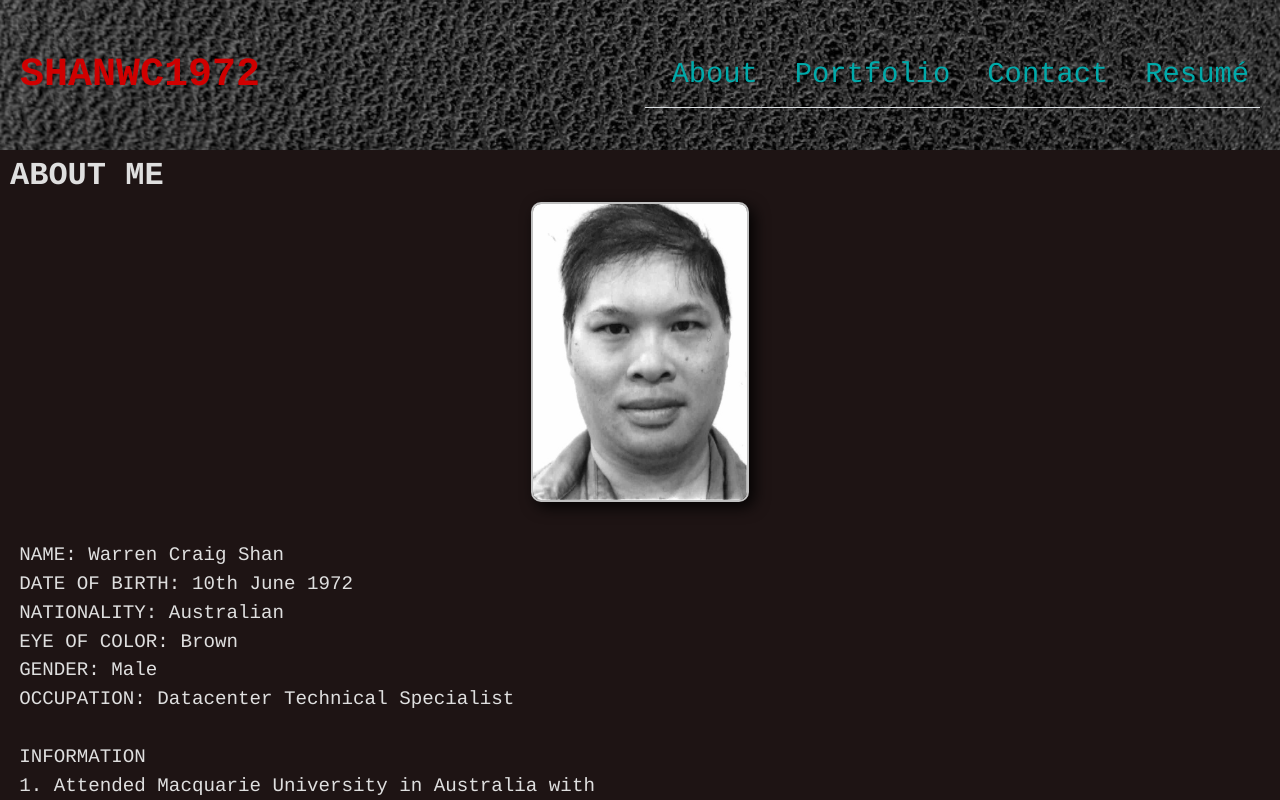
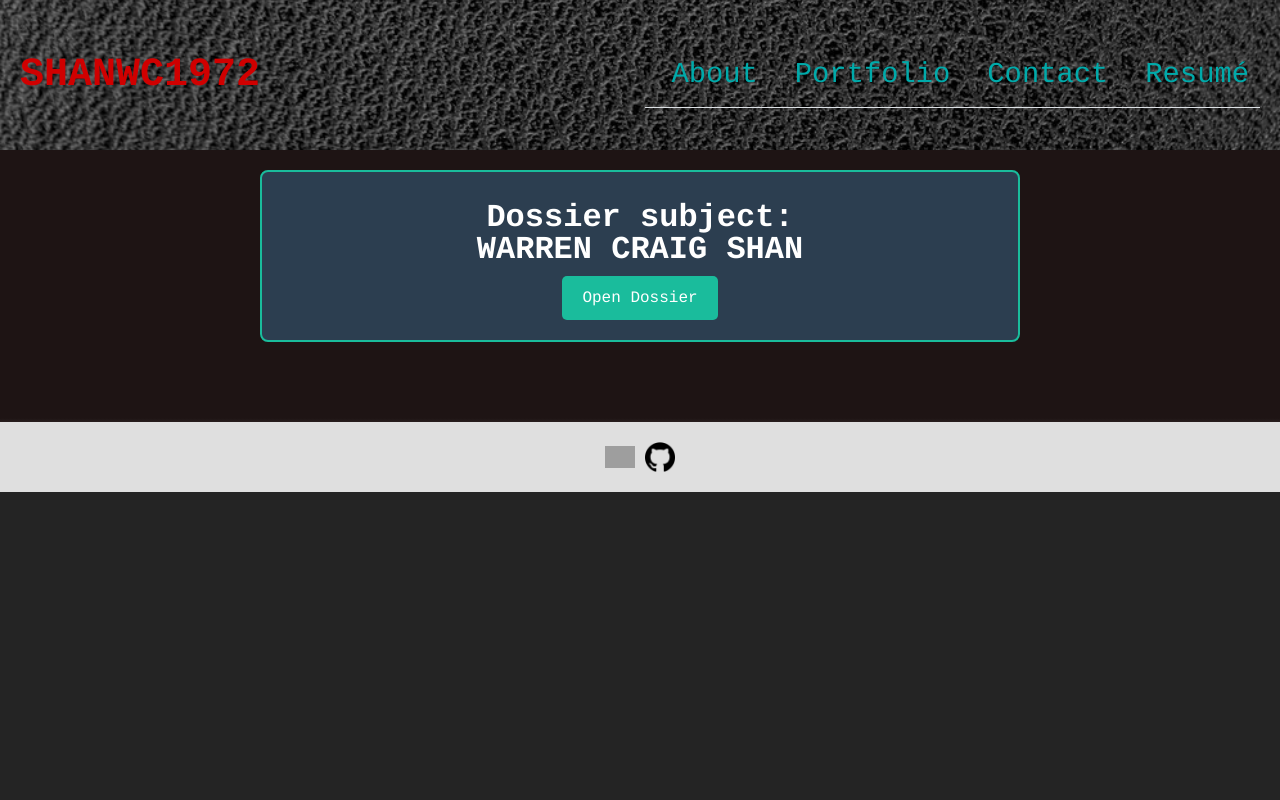
Before and after one commit to shanwc1972/React-Portfolio, a React (Vite) app: page / in a window 1280 px wide. Shown: the top 800 px of the page. Built offline with nearby package versions, Linux system fonts and the light colour scheme; grey boxes are pictures that could not be loaded.

Commit message:
About me changes and readme update.

```diff
--- a/src/components/pages/About.jsx
+++ b/src/components/pages/About.jsx
@@ -1,16 +1,30 @@
+import { useState } from 'react';
+
 export default function About() {
+  const [isOpen, setIsOpen] = useState(false);
+
+  const toggleDossier = () => {
+    setIsOpen(!isOpen);
+  };
+
   return (
-    <div>
-      <h2>ABOUT ME</h2>
-      <figure id="port-photo">
-          <img src="/assets/images/warrenshan.jpeg" alt="Warren Craig Shan portrait" />
-      </figure>
-      <div className="flexbody">
-        <article>
-          <p>NAME: Warren Craig Shan<br />
+    <div className={`dossier-container ${isOpen ? 'open' : ''}`}>
+      {/* Dossier Cover */}
+      <div className="dossier-cover">
+        <h2>Dossier subject:<br />WARREN CRAIG SHAN</h2>
+        <button className="open-button" onClick={toggleDossier}>
+          {isOpen ? 'Close Dossier' : 'Open Dossier'}
+        </button>
+      </div>
+
+      {/* Dossier Content */}
+      <div className="dossier-content">
+        <div className="dossier-details">
+          <article>
+            NAME: Warren Craig Shan<br />
             DATE OF BIRTH: 10th June 1972<br />
             NATIONALITY: Australian<br />
-            EYE OF COLOR: Brown<br />
+            EYE COLOR: Brown<br />
             GENDER: Male<br />
             OCCUPATION: Datacenter Technical Specialist<br />
             <br />
@@ -19,8 +33,11 @@ export default function About() {
             2. Served as a computer specialist for the US Department of State between 2001 and 2009<br />
             3. Conferred the U.S. Department of State Meritorious Medal in 2006<br />
             4. Published a novel titled Abandoned in 2015.
-          </p>
-        </article>
+          </article>
+        </div>
+        <div className="dossier-photo">
+          <img src="/assets/images/warrenshan.jpeg" alt="Warren Craig Shan portrait" />
+        </div>
       </div>
     </div>
   );
--- a/src/index.css
+++ b/src/index.css
@@ -70,6 +70,85 @@ h6 {
   font-weight: bold;
 }
 
+/* Dossier container */
+.dossier-container {
+  width: 100%;
+  max-width: 800px; /* Adjust the max-width for better layout control */
+  margin: 0 auto;
+  padding: 20px;
+}
+
+/* Dossier Cover Styling */
+.dossier-cover {
+  background-color: #2c3e50;
+  color: white;
+  padding: 20px;
+  text-align: center;
+  border: 2px solid #1abc9c;
+  cursor: pointer;
+  border-radius: 8px;
+  position: relative;
+  overflow: hidden;
+  transition: height 0.5s ease;
+}
+
+/* Dossier content (hidden initially) */
+.dossier-content {
+  display: none;
+  opacity: 0;
+  max-height: 0;
+  transition: max-height 0.8s ease, opacity 0.8s ease;
+  padding: 20px;
+  background-color: #ecf0f1;
+  margin-top: 20px;
+  border-radius: 8px;
+}
+
+/* Dossier details and photo container */
+.dossier-content {
+  display: flex;
+  justify-content: space-between; /* Aligns text and photo */
+  align-items: flex-start;
+  gap: 20px; /* Adds space between the text and image */
+}
+
+/* Dossier details (text area) */
+.dossier-details {
+  flex: 1; /* Ensures the text takes up more space */
+  font-size: 0.9rem;
+  color: var(--dark);
+}
+
+/* Dossier photo styling */
+.dossier-photo img {
+  max-width: 250px; /* Set a maximum width for the image */
+  border-radius: 8px; /* Optional: adds rounded corners */
+}
+
+/* Style the button */
+.open-button {
+  background-color: #1abc9c;
+  border: none;
+  padding: 10px 20px;
+  color: white;
+  font-size: 16px;
+  cursor: pointer;
+  border-radius: 5px;
+  transition: background-color 0.3s ease;
+}
+
+.open-button:hover {
+  background-color: #16a085;
+}
+
+/* When dossier is opened */
+.dossier-container.open .dossier-content {
+  display: flex;
+  max-height: 1000px;
+  opacity: 1;
+  transition: max-height 0.8s ease, opacity 0.8s ease;
+}
+
 .form {
   padding: 20px;
   background-color: #f9f9f9;
@@ -124,21 +203,6 @@ button:hover {
   position: fixed;
   inset: auto 0 0 0;
   padding: 1em;
-}
-
-#port-photo {
-  display: flex;
-  justify-content: center; /* Horizontally centers the image */
-  margin-bottom: 20px; /* Adds some space below the image */
-}
-
-#port-photo img {
-  border: 2px solid #c0c0c0; /* Silver border like a dossier photo */
-  border-radius: 10px;
-  max-width: 100%;
-  height: auto;
-  box-shadow: 5px 5px 15px rgba(0, 0, 0, 0.9);
-  max-height: 300px;
 }
 
 .project-img {
```
Also changed, not shown: Screenshot 2024-10-20 at 10.21.10 pm.png (added), 1 other file (tests, documents, lock files or other folders).
